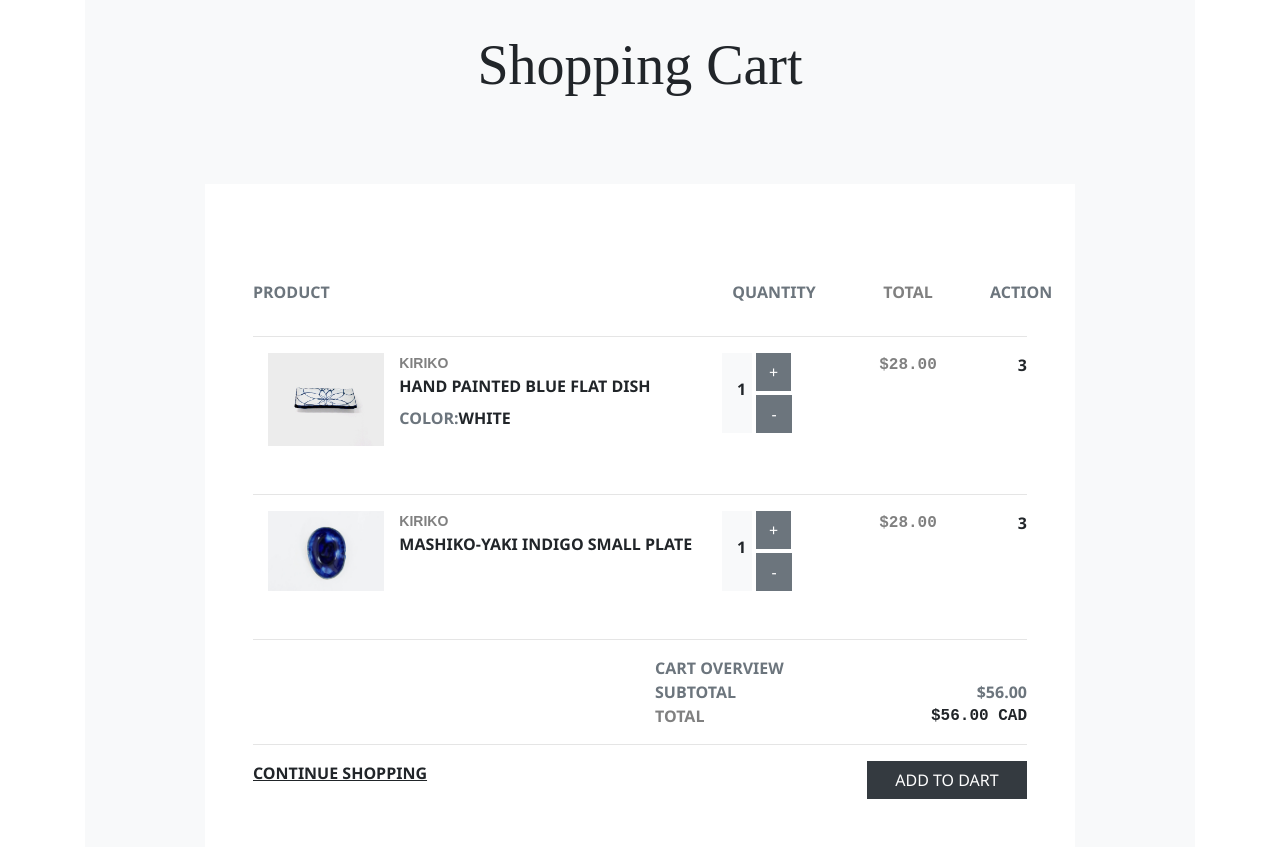
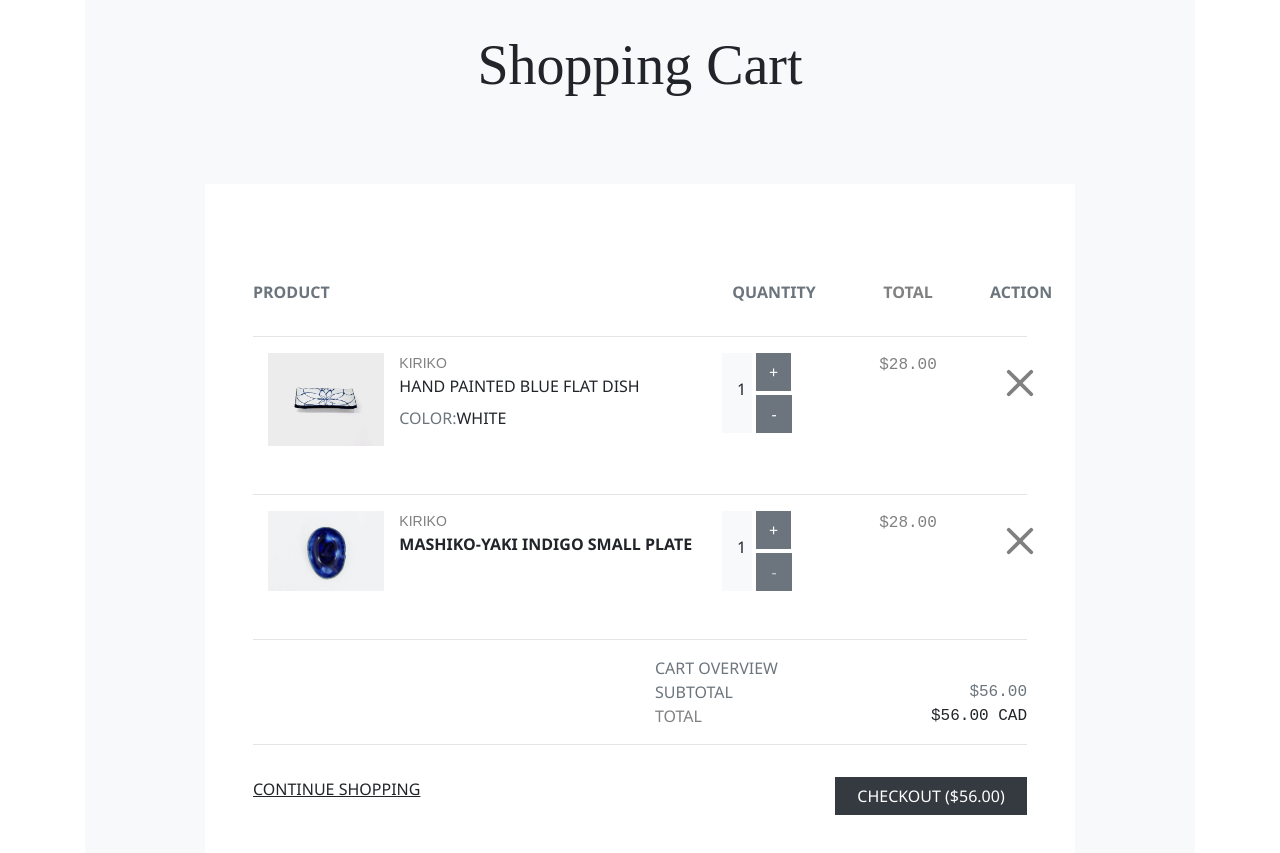
Before and after one commit to hnesaiqe/storefront-html-css, a website: page public/cart.html in a window 1280 px wide. Shown: the part 95-948 px from the top of the page. Drawn offline with nearby package versions, Linux system fonts and the light colour scheme.

Commit message:
finaliser detail-prod

```diff
--- a/public/cart.html
+++ b/public/cart.html
@@ -138,7 +138,7 @@
                 <h1 class="text-center align-middle p-5 display-4" style="font-family: serif;">Shopping cart</h1>
             </div>
             <!-- Récap. du panier -->
-            <div class="container justify-content-center font-weight-bold"
+            <div class="container justify-content-center font-weight-normal"
                 style="font-family: 'Segoe UI', Tahoma, Geneva, Verdana, sans-serif;">
                 <div class="row">
                     <div class="col-1"></div>
@@ -160,7 +160,7 @@
                                     </div>
                                     <div class="col-auto detail p-0">
                                         <div class="brand">kiriko</div>
-                                        <div class="title text-uppercase"
+                                        <div class="title text-uppercase font-weight-normal"
                                             style="font-family: 'Segoe UI', Tahoma, Geneva, Verdana, sans-serif;">hand
                                             painted blue flat dish</div>
                                         <div class="specificity pt-2 d-flex"
@@ -191,7 +191,11 @@
                                 </div>
                                 <div class="col-2 total text-center"
                                     style="font-family: 'Courier New', Courier, monospace;">$28.00</div>
-                                <div class="col-1 action text-right">3</div>
+                                <div class="col-1 action text-right font-weight-light">
+                                    <svg xmlns="http://www.w3.org/2000/svg" width="60" height="60" fill="grey" class="bi bi-x" viewBox="0 0 16 16">
+                                        <path d="M4.646 4.646a.5.5 0 0 1 .708 0L8 7.293l2.646-2.647a.5.5 0 0 1 .708.708L8.707 8l2.647 2.646a.5.5 0 0 1-.708.708L8 8.707l-2.646 2.647a.5.5 0 0 1-.708-.708L7.293 8 4.646 5.354a.5.5 0 0 1 0-.708z"/>
+                                      </svg>
+                                </div>
                             </div>
 
                             <hr>
@@ -225,7 +229,7 @@
                                             </div>
                                             <div class="dropdown bg-secondary mt-1 text-wrap" style="width: 36px">
                                                 <button type="button" class="btn btn-secondary rounded-0"
-                                                    aria-haspopup="true" aria-expanded="false">
+                                                    aria-haspopup="true" aria-expanded="false" disabled>
                                                     -
                                                 </button>
 
@@ -235,7 +239,11 @@
                                 </div>
                                 <div class="col-2 total text-center"
                                     style="font-family: 'Courier New', Courier, monospace;">$28.00</div>
-                                <div class="col-1 action text-right">3</div>
+                                <div class="col-1 action text-right">
+                                    <svg xmlns="http://www.w3.org/2000/svg" width="60" height="60" fill="grey" class="bi bi-x" viewBox="0 0 16 16">
+                                        <path d="M4.646 4.646a.5.5 0 0 1 .708 0L8 7.293l2.646-2.647a.5.5 0 0 1 .708.708L8.707 8l2.647 2.646a.5.5 0 0 1-.708.708L8 8.707l-2.646 2.647a.5.5 0 0 1-.708-.708L7.293 8 4.646 5.354a.5.5 0 0 1 0-.708z"/>
+                                      </svg>
+                                </div>
                             </div>
 
                             <hr>
@@ -249,7 +257,7 @@
                                 <div class="col-6 col-sm-3 text-right"></div>
                                 <div class="w-100"></div>
                                 <div class="col-6 col-sm-3 subtotal">subtotal</div>
-                                <div class="col-6 col-sm-3 subtotal-val text-right">$56.00</div>
+                                <div class="col-6 col-sm-3 subtotal-val text-right" style="font-family: 'Courier New', Courier, monospace;">$56.00</div>
                                 <div class="w-100"></div>
                                 <div class="col-6 col-sm-3 total">total</div>
                                 <div class="col-6 col-sm-3 total-val text-right text-body"
@@ -260,7 +268,7 @@
 
                             <!-- Continue/Checkout -->
 
-                            <div class="row justify-content-between">
+                            <div class="row justify-content-between pt-3">
                                 <div class="col-4">
                                     <div class="continue">
                                         <link rel="stylesheet" href="../public/home.html">
@@ -272,8 +280,8 @@
                                     <div class="checkout text-right">
 
                                         <button type="button" class=" btn btn-dark text-wrap text-uppercase rounded-0"
-                                            style="width: 10rem; height: 100%;">
-                                            Add to dart</button>
+                                            style="width: 12rem; height: 100%;">
+                                            checkout ($56.00)</button>
                                     </div>
                                 </div>
                             </div>
```
